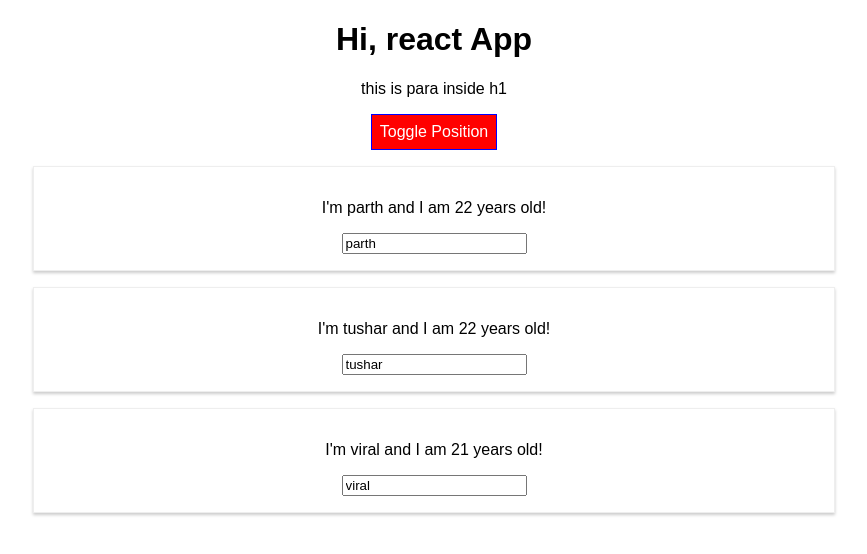
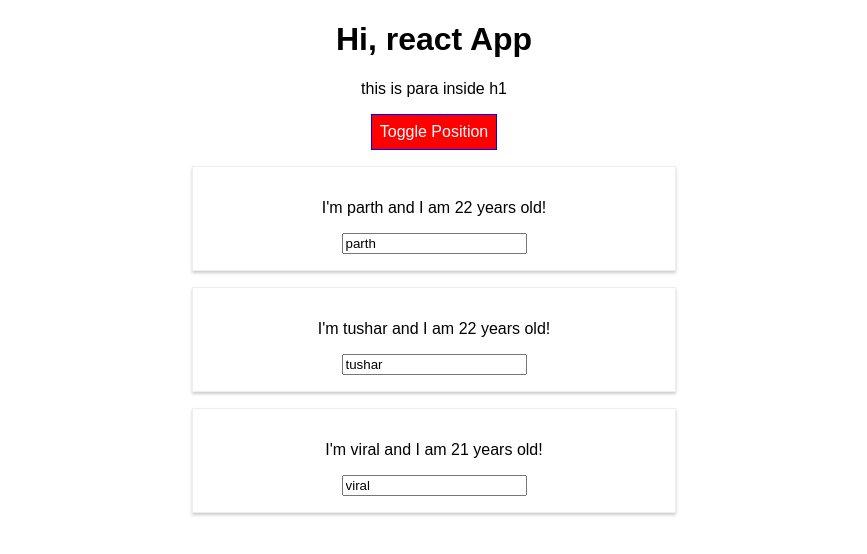
Before and after one commit to ParthPatel133/react-starter, a React (Create React App) app: page / in a window 1280 px wide. Both pictures are taken after a click on the button "Toggle Position". Shown: the top 554 px of the page, without its empty margins (206-1073 px from the left). Built offline with nearby package versions, Linux system fonts and the light colour scheme.

Commit message:
added media-query using Radium

```diff
--- a/src/App.js
+++ b/src/App.js
@@ -1,6 +1,6 @@
 import React, { Component } from "react";
 import "./App.css";
-import Radium from 'radium';
+import Radium, { StyleRoot } from 'radium';
 import Person from "./Person/Person";
 
 class App extends Component {
@@ -89,6 +89,7 @@ class App extends Component {
     }
 
     return (
+      <StyleRoot>
         <div className="App">
           <h1>Hi, react App</h1>
           <p className={classes.join(' ')}>this is para inside h1</p>
@@ -97,6 +98,7 @@ class App extends Component {
         </button>
           {persons}
         </div>
+      </StyleRoot>
     );
   }
 }
--- a/src/Person/Person.js
+++ b/src/Person/Person.js
@@ -1,9 +1,16 @@
 import React from "react";
+import Radium from 'radium';
 import './Person.css';
 
-const person = (props) => {
+const Person = (props) => {
+  const style = {
+    '@media (min-width: 500px)': {
+      width: '450px'
+    }
+  }
+
   return (
-    <div className='Person'>
+    <div className='Person' style={style}>
       <p onClick={props.click}>
         I'm {props.name} and I am {props.age} years old!
       </p>
@@ -13,4 +20,4 @@ const person = (props) => {
   );
 };
 
-export default person;
+export default Radium(Person);
```
Lines whose indentation alone changed are shown as unchanged.
